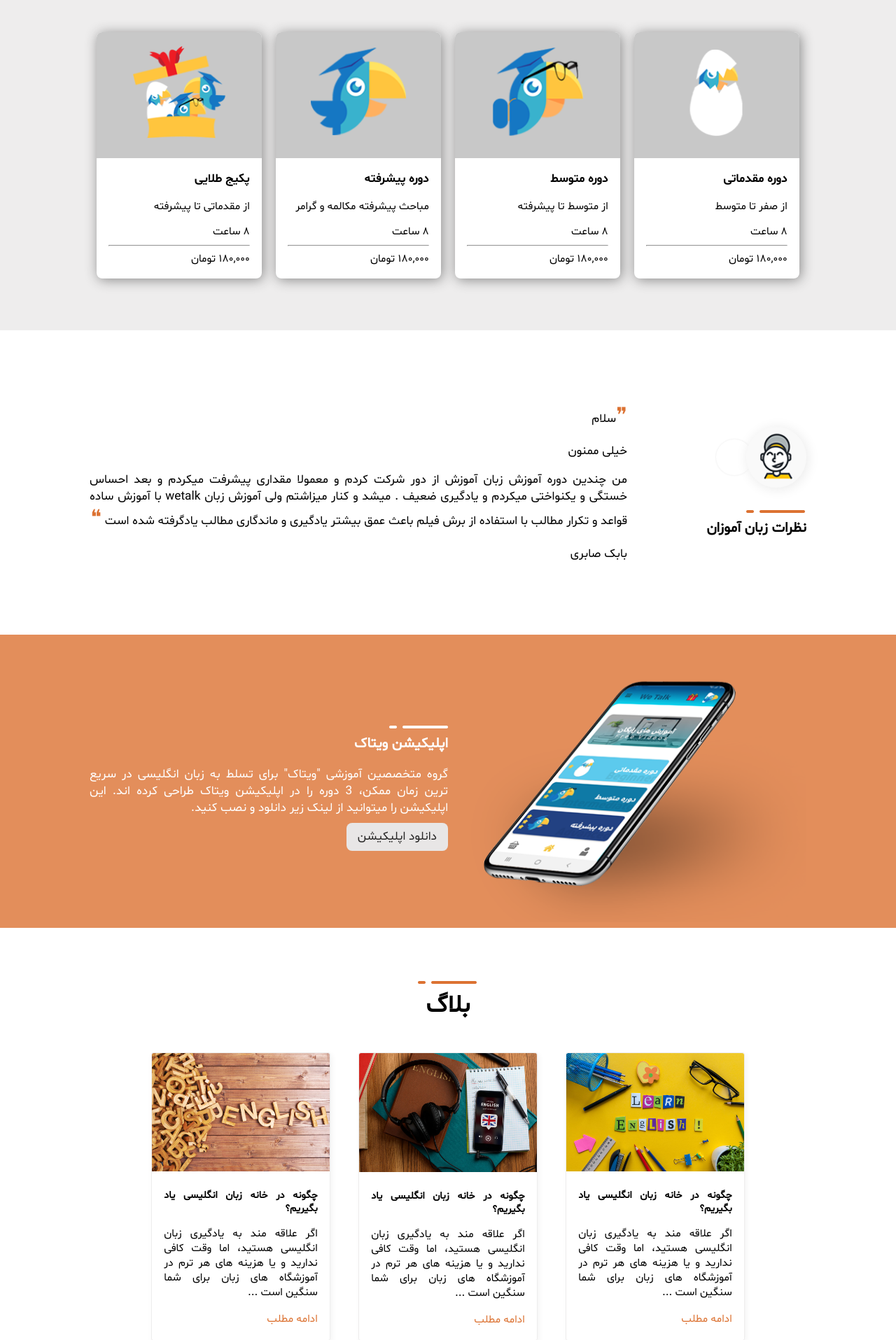
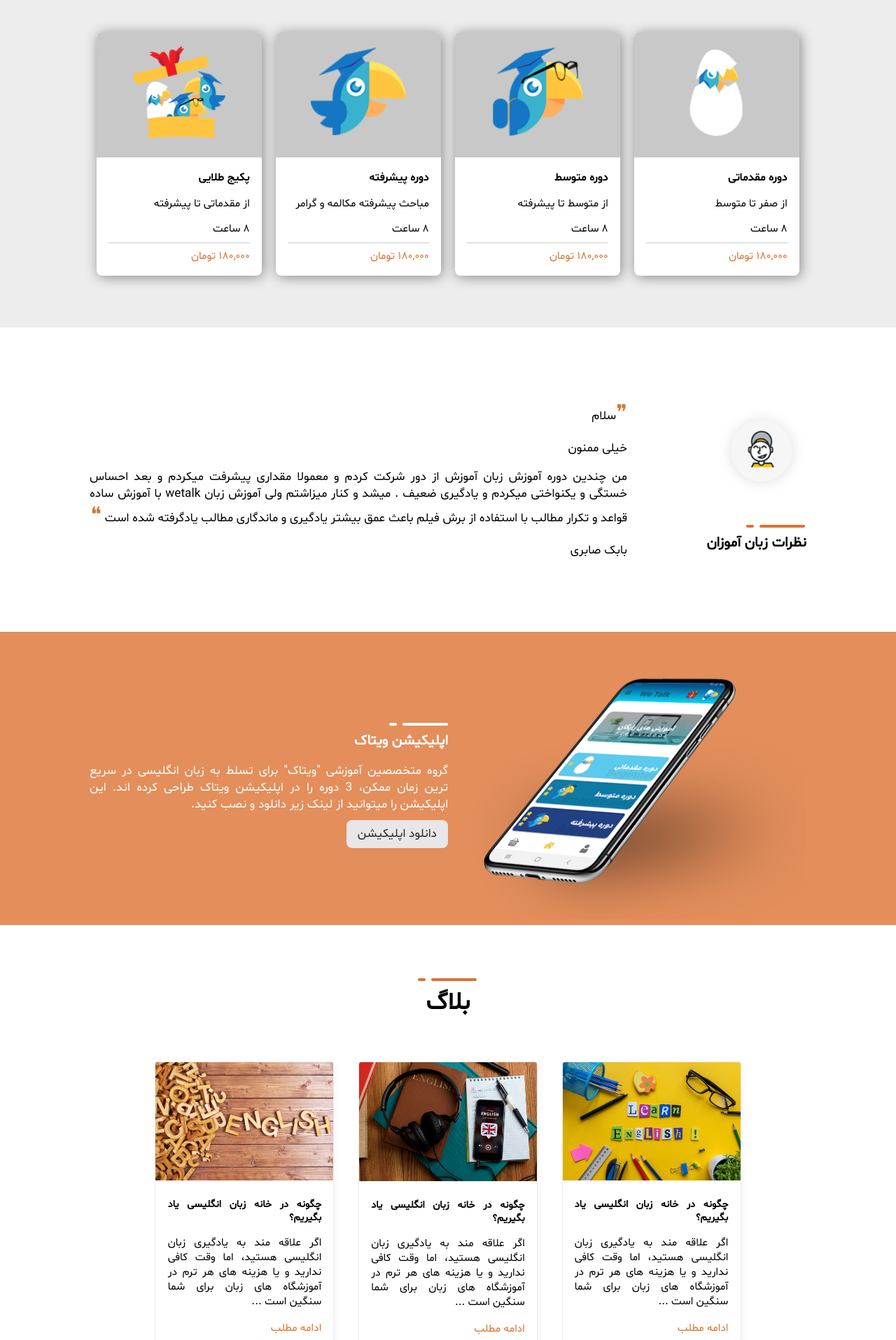
Before and after one commit to pghheidari/pghheidari.github.io, a PHP site: page /index.html in a window 1280 px wide. Shown: the part 1382-3297 px from the top of the page at 70% size. Run offline with PHP 8.4, Linux system fonts and the light colour scheme.

Commit message:
First Edition

```diff
--- a/index.html
+++ b/index.html
@@ -129,8 +129,8 @@
                                     <span class="fd">8</span>
                                     <span>ساعت</span>
                                     <hr />
-                                    <span class="fd">180,000</span>
-                                    <span>تومان</span>
+                                    <span class="fd price">180,000</span>
+                                    <span class="price">تومان</span>
                                 </div>
                             </div>
                         </a>
@@ -147,8 +147,8 @@
                                     <span class="fd">8</span>
                                     <span>ساعت</span>
                                     <hr />
-                                    <span class="fd">180,000</span>
-                                    <span>تومان</span>
+                                    <span class="fd price">180,000</span>
+                                    <span class="price">تومان</span>
                                 </div>
                             </div>
                         </a>
@@ -165,8 +165,8 @@
                                     <span class="fd">8</span>
                                     <span>ساعت</span>
                                     <hr />
-                                    <span class="fd">180,000</span>
-                                    <span>تومان</span>
+                                    <span class="fd price">180,000</span>
+                                    <span class="price">تومان</span>
                                 </div>
                             </div>
                         </a>
@@ -183,8 +183,8 @@
                                     <span class="fd">8</span>
                                     <span>ساعت</span>
                                     <hr />
-                                    <span class="fd">180,000</span>
-                                    <span>تومان</span>
+                                    <span class="fd price">180,000</span>
+                                    <span class="price">تومان</span>
                                 </div>
                             </div>
                         </a>
@@ -194,11 +194,11 @@
 
             <section id="comments">
                 <div class="comments__user">
-                    <div class="comments__user--icon2">
+                    <!--<div class="comments__user--icon2">
 
-                    </div>
+                    </div>-->
                     <div class="comments__user--icon">
-                        <img src="img/user.png" >
+                        <img src="img/user2.png" >
                     </div>
 
                     <div class="comments__user--title">
--- a/main.css
+++ b/main.css
@@ -63,14 +63,16 @@
 }
 #sample-video h2 {
     margin: 0;
+    text-align: justify;
 }
 .sample-video__content {
     display: flex;
     align-items: flex-start;
+    flex-direction: column;
     padding-top: 2rem;
 }
 .sample-video__preview {
-    width: 40%;
+    width: 100%;
     position: relative;
 }
 .sample-video__preview img {
@@ -87,8 +89,8 @@
     top: 0.4rem;
 }
 .sample-video__text {
-    width: 60%;
-    padding-right: 3rem;
+    width: 100%;
+    padding-top: 3rem;
 }
 .sample-video__text p {
     margin: 0;
@@ -111,19 +113,18 @@
     /*grid-column: 2/2;*/
 }
 .course__list {
-    /*width: 80%;
-    margin: auto;*/
     display: flex;
     justify-content: center;
+    flex-direction: column;
     /*grid-column: 2/2;*/
 }
 .course {
     background: white;
     margin: 10px;
-    width: 25%;
     box-shadow: 2px 2px 18px #888888;
     border-radius: 8px;
     text-align: right;
+    font-size: initial;
     /*grid-column: 2/2;*/
 }
 .course__img {
@@ -148,11 +149,14 @@
     font-family: "Shabnam-Bold";
     margin-top: 0;
 }
-.course__content--info {
-    font-size: 0.9rem;
-}
 .fd {
     font-family: "Shabnam-FD";
+}
+.price {
+    color: #dc7232;
+}
+hr {
+    border: 0.5px solid #e2e2e2;
 }
 /* ---------------------------------------------------------- */
 #comments {
@@ -162,16 +166,20 @@
     padding: 5rem 0;
 }
 .comments__user {
-    grid-column: 2/2;
+    grid-column: 2/4;
     position: relative;
 }
 .comments__user--icon {
-    background: #f9f9f9;
+    /*background: #f9f9f9;
     border-radius: 50%;
     box-shadow: 2px 2px 18px #e9e9e9;
     width: 5rem;
     height: 5rem;
-    text-align: center;
+    text-align: center;*/
+    width: 50%;
+}
+.comments__user--icon img {
+    width: 100%;
 }
 .comments__user--icon2 {
     background: white;
@@ -185,9 +193,9 @@
     top: 11%;
     z-index: -1;
 }
-.comments__user--icon img {
+/*.comments__user--icon img {
     padding-top: 0.4rem;
-}
+}*/
 .comments__user--title {
     padding-top: 1.2rem;
 }
@@ -195,7 +203,7 @@
     margin: 0;
 }
 .comments__info {
-    grid-column: 3/3;
+    grid-column: 2/4;
 }
 .comments__info p {
     text-align: justify;
@@ -209,16 +217,20 @@
     background: #e38e5b;
     color: white;
     display: flex;
+    flex-direction: column;
     padding: 0 10%;
     text-align: justify;
     align-items: center;
 }
 .app__img {
-    width: 50%;
+    /*width: 50%;*/
+    order: 2;
 }
 .app__info {
-    /*padding-top: 4rem;*/
-    width: 50%;
+    /*padding-top: 4rem;
+    width: 50%;*/
+    order: 1;
+    padding: 2rem 0;
 }
 .app__info h3 {
     margin: 0;
@@ -226,7 +238,6 @@
 /* ---------------------------------------------------------- */
 #blog {
     text-align: center;
-
     padding: 5% 10%;
 }
 #blog h4 {
@@ -236,14 +247,13 @@
 }
 .blog__list {
     display: flex;
+    flex-direction: column;
     justify-content: center;
 }
 .blog__box {
-
-    width: 25%;
     border: 1px solid #eeeded;
     box-shadow: 2px 3px 8px 0px #f3f3f3;
-    margin: 0 20px;
+    margin: 1rem;
     text-align: right;
     border-radius: 3px;
 }
@@ -268,7 +278,7 @@
     padding: 8px 16px;
     border-radius: 8px;
     text-decoration: none;
-    width: 15%;
+    width: 70%;
     margin: 2.5rem auto;
 }
 .read-more {
@@ -297,4 +307,51 @@
         border-radius: 8px;
         text-decoration: none;
     }
+    .sample-video__content {
+        flex-direction: row;
+    }
+    .sample-video__preview {
+        width: 40%;
+    }
+    .sample-video__text {
+        width: 60%;
+        padding-right: 3rem;
+        padding-top: 0;
+    }
+    .course__list {
+        flex-direction: row;
+    }
+    .course {
+        width: 25%;
+    }
+    .course__content--info {
+        font-size: 0.9rem;
+    }
+    .comments__user {
+        grid-column: 2/2;
+    }
+    .comments__info {
+        grid-column: 3/3;
+    }
+    #app {
+        flex-direction: row;
+    }
+    .app__img {
+        width: 50%;
+        order: 1;
+    }
+    .app__info {
+        /*padding-top: 4rem;*/
+        width: 50%;
+        order: 2;
+    }
+    .blog__list {
+        flex-direction: row;
+    }
+    .blog__box {
+        width: 25%;
+    }
+    .blog__all {
+        width: 15%;
+    }
 }
```
Also changed, not shown: shared.css (+40 -12 lines), img/user2.png (added).
